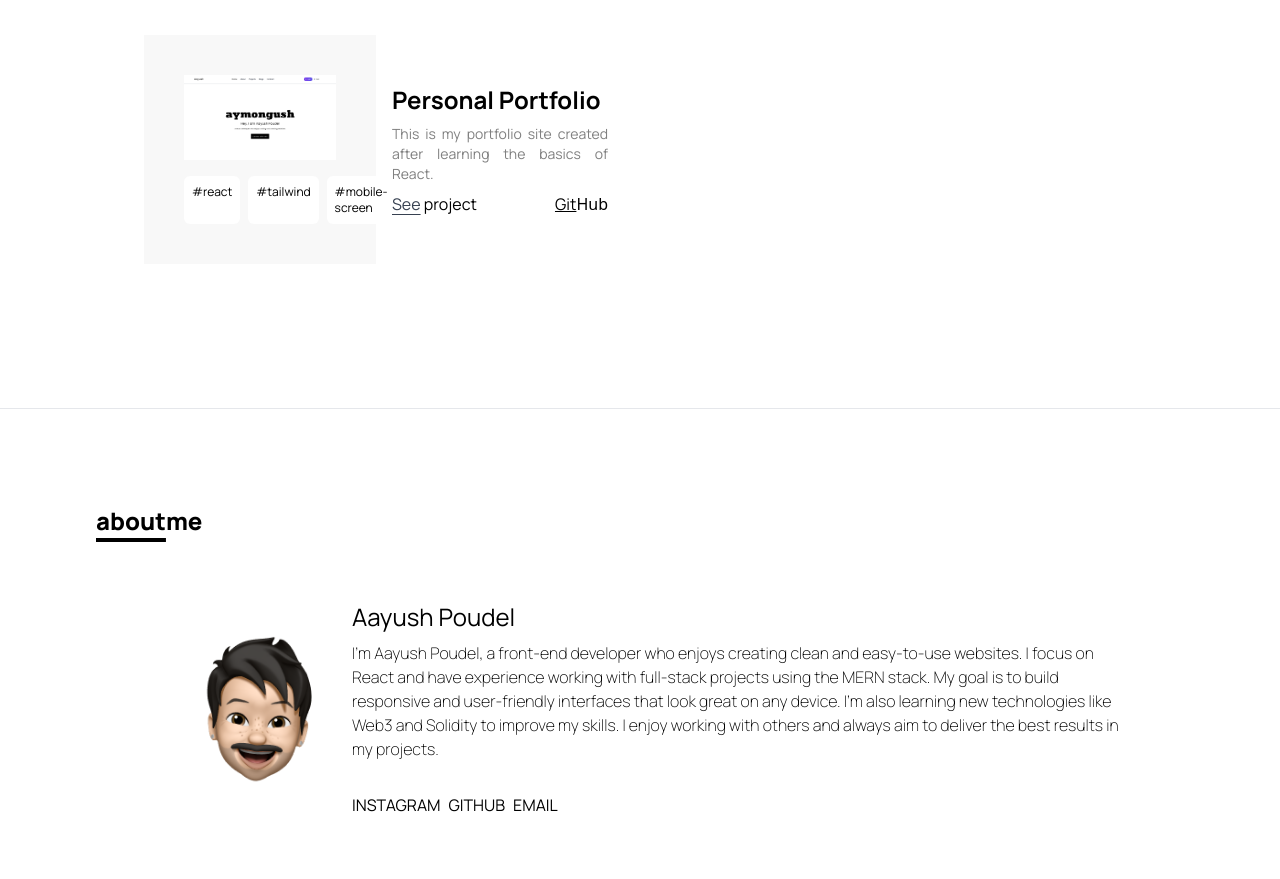
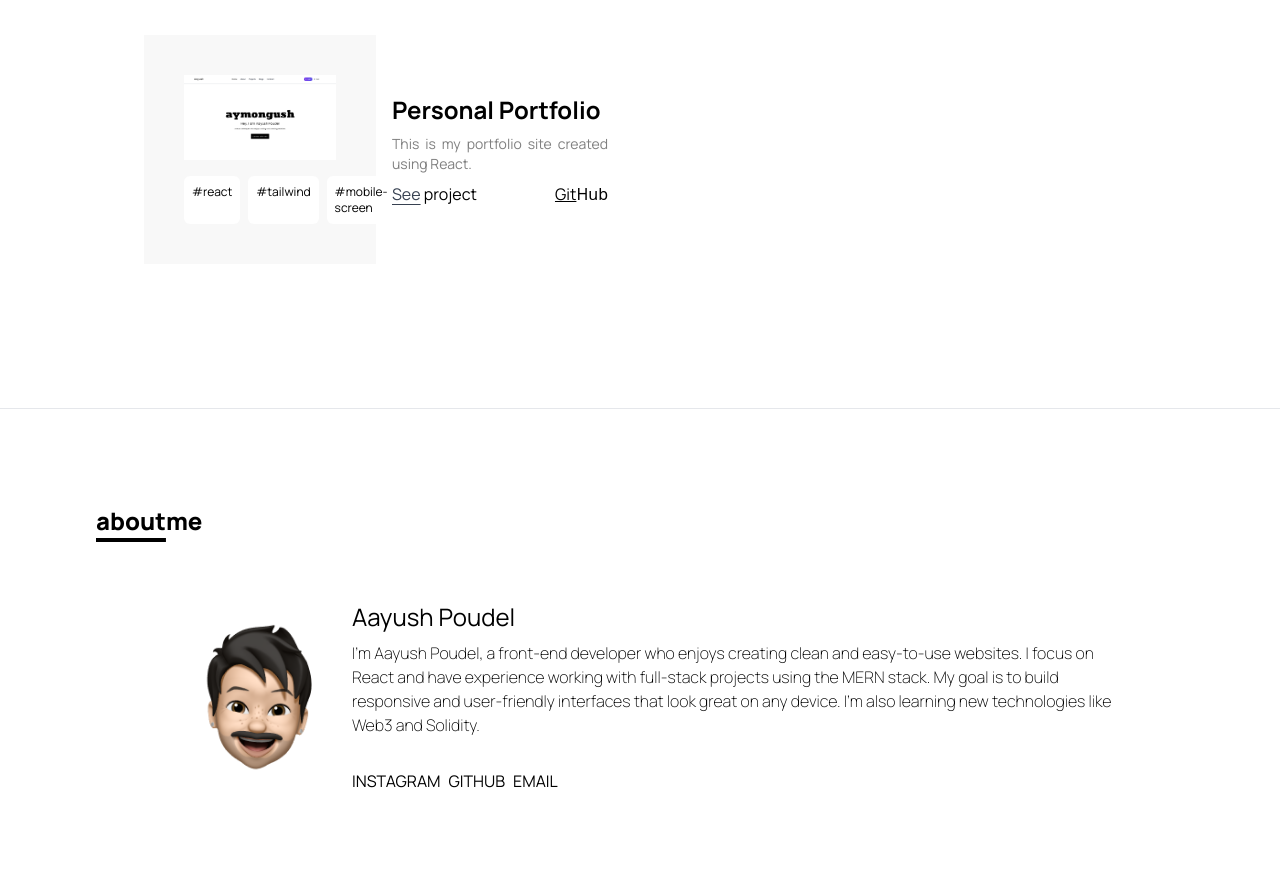
Before and after one commit to aayushhh44/new-portfolio, a React (Vite) app: page / in a window 1280 px wide. Shown: the part 1520-2399 px from the top of the page. Built offline with nearby package versions, Linux system fonts and the light colour scheme; a web font is replaced by a local one.

Commit message:
Change: about me

```diff
--- a/src/components/AboutMe.jsx
+++ b/src/components/AboutMe.jsx
@@ -26,8 +26,7 @@ const AboutMe = () => {
               working with full-stack projects using the MERN stack. My goal is
               to build responsive and user-friendly interfaces that look great
               on any device. I'm also learning new technologies like Web3 and
-              Solidity to improve my skills. I enjoy working with others and
-              always aim to deliver the best results in my projects.
+              Solidity.
             </p>
 
             <div className="flex gap-2 font-manrope my-2 sm:my-6">
--- a/src/components/Projects.json
+++ b/src/components/Projects.json
@@ -33,7 +33,7 @@
     "project7": {
       "name": "Personal Portfolio",
       "imageURL": "/personal.png",
-      "details": "This is my portfolio site created after learning the basics of React.",
+      "details": "This is my portfolio site created using React.",
       "demoLink": "https://my-portfolio-6ek.pages.dev/",
       "githubLink": "https://github.com/aayushhh44/My-Portfolio"
     }
```
